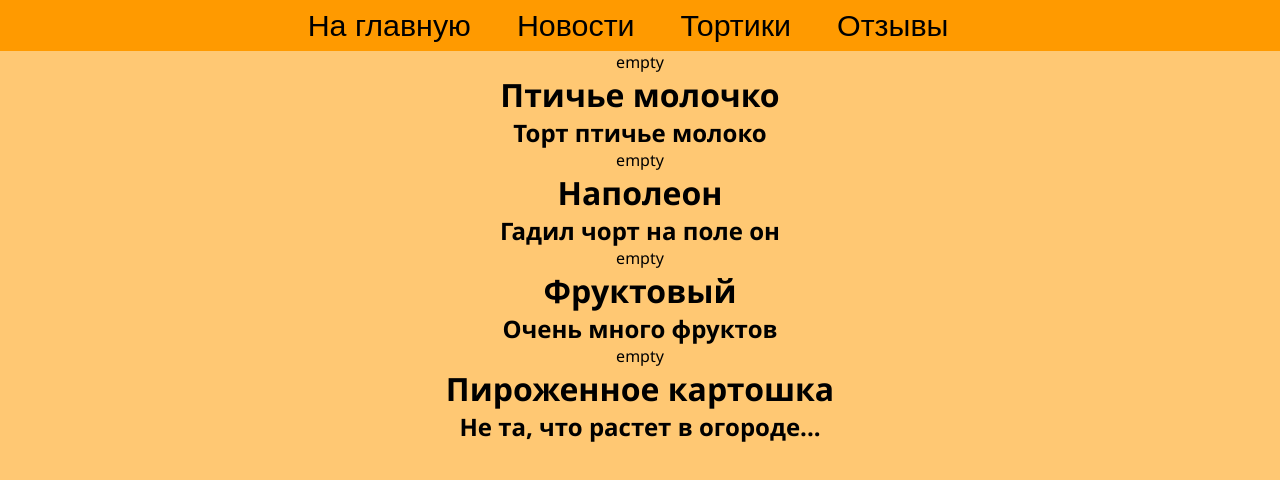
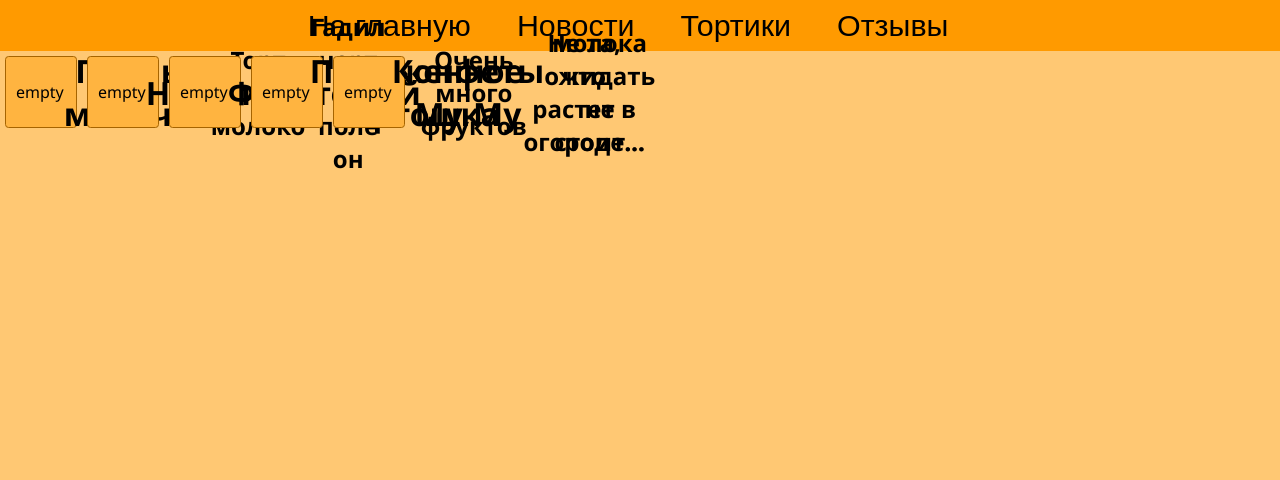
Before and after one commit to Wegnagun/DinasDessert, a React (Create React App) app in the folder frontend/: page /deserts in a window 1280 px wide. Shown: the top 480 px of the page. Built offline with nearby package versions, Linux system fonts and the light colour scheme.

Commit message:
start work at cards

```diff
--- /dev/null
+++ b/frontend/src/components/cards/DesertCard.css
@@ -0,0 +1,21 @@
+.desert-card {
+  width: 250px;
+  height: 250px;
+  padding: 10px;
+  display: flex;
+  flex-wrap: wrap;
+  flex-direction: column;
+  justify-content: center;
+
+  background-color: #ffb440;
+  border: 1px solid #a66400;
+  border-radius: 5%;
+  width: 50px;
+  height: 50px;
+  margin: 5px;
+}
+
+/*
+  margin-bottom: 20px;
+
+*/
--- a/frontend/src/components/cards/DesertCard.js
+++ b/frontend/src/components/cards/DesertCard.js
@@ -1,6 +1,8 @@
+import './DesertCard.css';
+
 function DesertCard({ name, text, image }) {
   return (
-    <div>
+    <div className="desert-card">
       {image}
       <h1>{name}</h1>
       <h2>{text}</h2>
--- /dev/null
+++ b/frontend/src/components/cards/DesertCards.css
@@ -0,0 +1,11 @@
+.desert-cards {
+  display: flex;
+  flex-direction: row;
+  justify-content: center;
+}
+
+.desert-cards:after {
+  content: '';
+  width: 100%;
+  order: 0;
+}
--- a/frontend/src/components/cards/DesertCards.js
+++ b/frontend/src/components/cards/DesertCards.js
@@ -1,9 +1,10 @@
 import deserts from '../data/deserts';
 import DesertCard from './DesertCard';
+import './DesertCards.css';
 
 function DesertCards() {
   return (
-    <div>
+    <div className="desert-cards">
       {deserts.map((person) => {
         return <DesertCard {...person} key={person.id} />;
       })}
--- a/frontend/src/components/data/deserts.js
+++ b/frontend/src/components/data/deserts.js
@@ -23,6 +23,12 @@ const deserts = [
     text: 'Не та, что растет в огороде...',
     image: 'empty',
   },
+  {
+    id: 5,
+    name: 'Конфеты Му-Му',
+    text: 'молока ожидать не стоит...',
+    image: 'empty',
+  },
 ];
 
 export default deserts;
```
